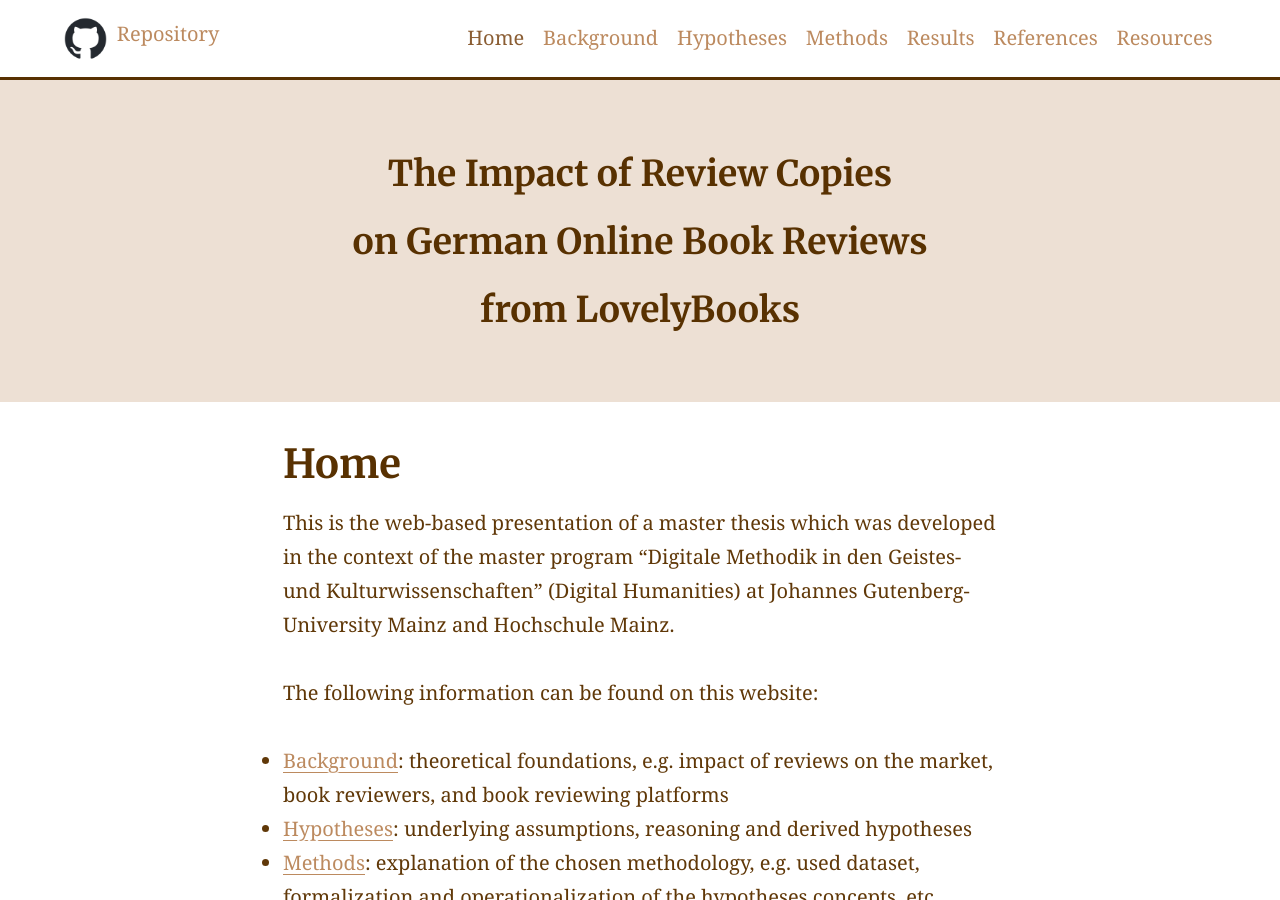
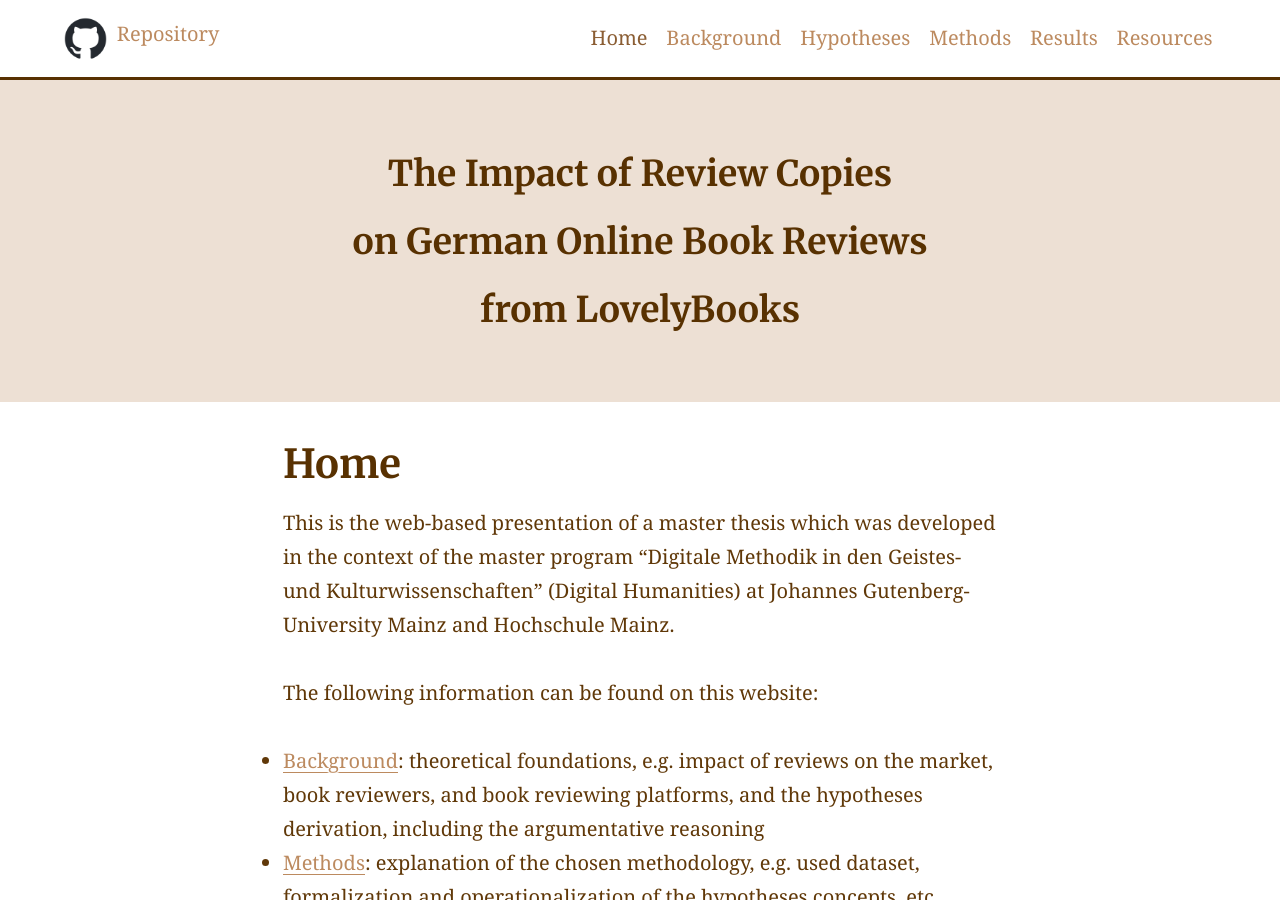
Before and after one commit to aheuma/IncentivizedBookReviews, a Jekyll site: the page built from index.md, in a window 1280 px wide and 900 px high. Built offline with Jekyll 4.4.1, drawn with Linux system fonts in a browser that asks for light colours.

Commit message:
Merge references and resources

```diff
--- a/_config.yml
+++ b/_config.yml
@@ -131,8 +131,6 @@
   url: /methods/
 - title: Results
   url: /results/
-- title: References
-  url: /references/
 - title: Resources
   url: /resources/
 
--- /dev/null
+++ b/_includes/site-aside-resources.html
@@ -0,0 +1,5 @@
+<a href="#thesis">Master Thesis</a> <br>
+<a href="#poster">Poster</a> <br>
+<a href="#scripts">Scripts</a> <br>
+<a href="#generated-data">Generated Data</a> <br>
+<a href="#bibliography">Bibliography</a> <br>
--- a/_includes/site-aside.html
+++ b/_includes/site-aside.html
@@ -37,6 +37,12 @@
       {% include site-aside-background.html %}
     </section>
 
+  {% elsif page.layout == "page" and page.title == "Resources" %}
+    <section class="section  section--description">
+      <h3>Contents</h3>
+      {% include site-aside-resources.html %}
+    </section>
+
   {% elsif page.layout == "categories" %}
     <section class="section  section--category-index">
       <h3>Index</h3>
--- a/index.md
+++ b/index.md
@@ -10,8 +10,7 @@
 This is the web-based presentation of a master thesis which was developed in the context of the master program "Digitale Methodik in den Geistes- und Kulturwissenschaften" (Digital Humanities) at Johannes Gutenberg-University Mainz and Hochschule Mainz.
 
 The following information can be found on this website:
-- [Background](./background/): theoretical foundations, e.g. impact of reviews on the market, book reviewers, and book reviewing platforms
-- [Hypotheses](./hypotheses/): underlying assumptions, reasoning and derived hypotheses
+- [Background](./background/): theoretical foundations, e.g. impact of reviews on the market, book reviewers, and book reviewing platforms, and the hypotheses derivation, including the argumentative reasoning
 - [Methods](./methods/): explanation of the chosen methodology, e.g. used dataset, formalization and operationalization of the hypotheses concepts, etc.
 - [Results](./results/): description and discussion of the results, final conclusion
 - [References](./references/): bibliography
```
Also changed, not shown: resources.md (+9 -3 lines).
